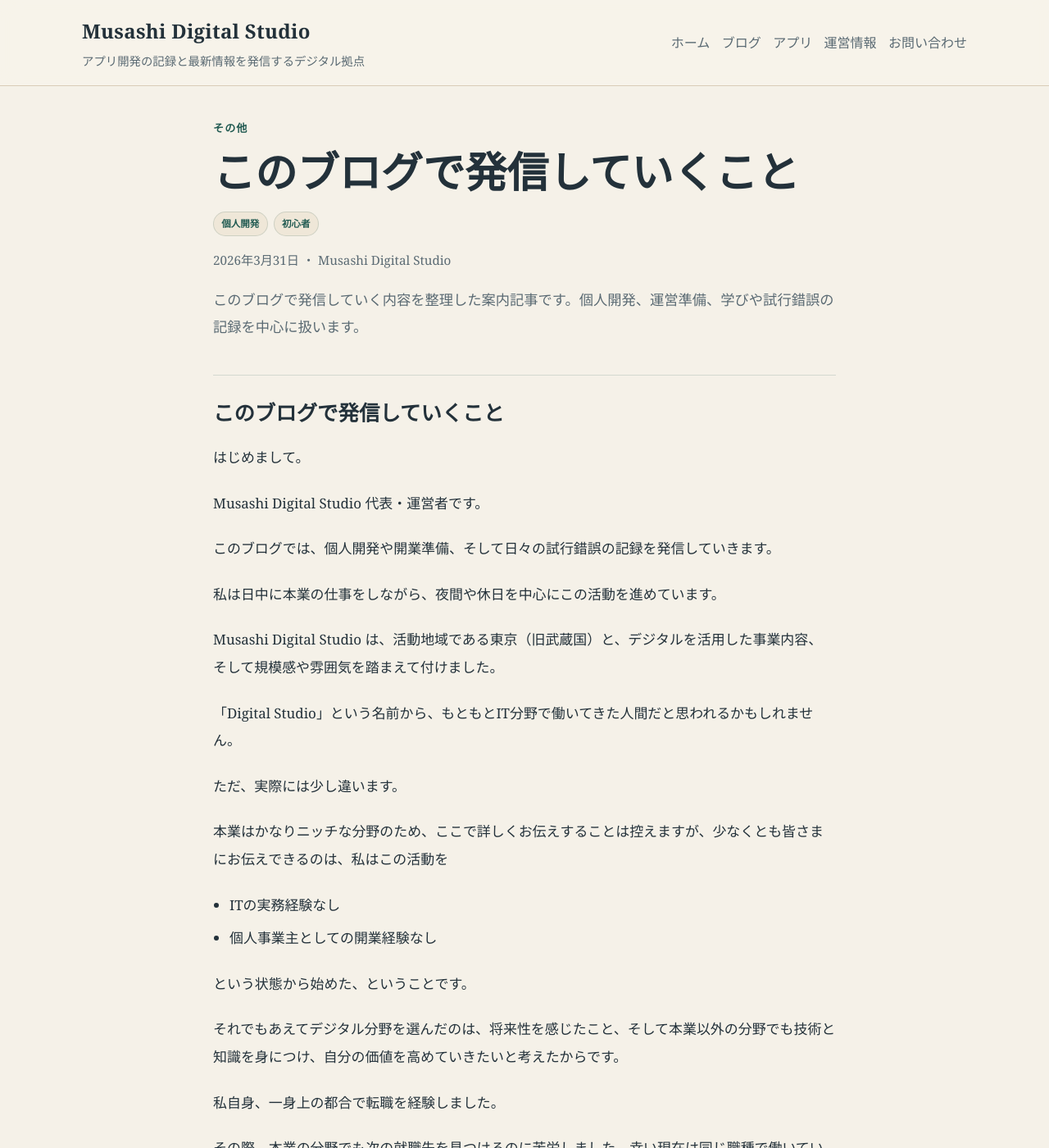
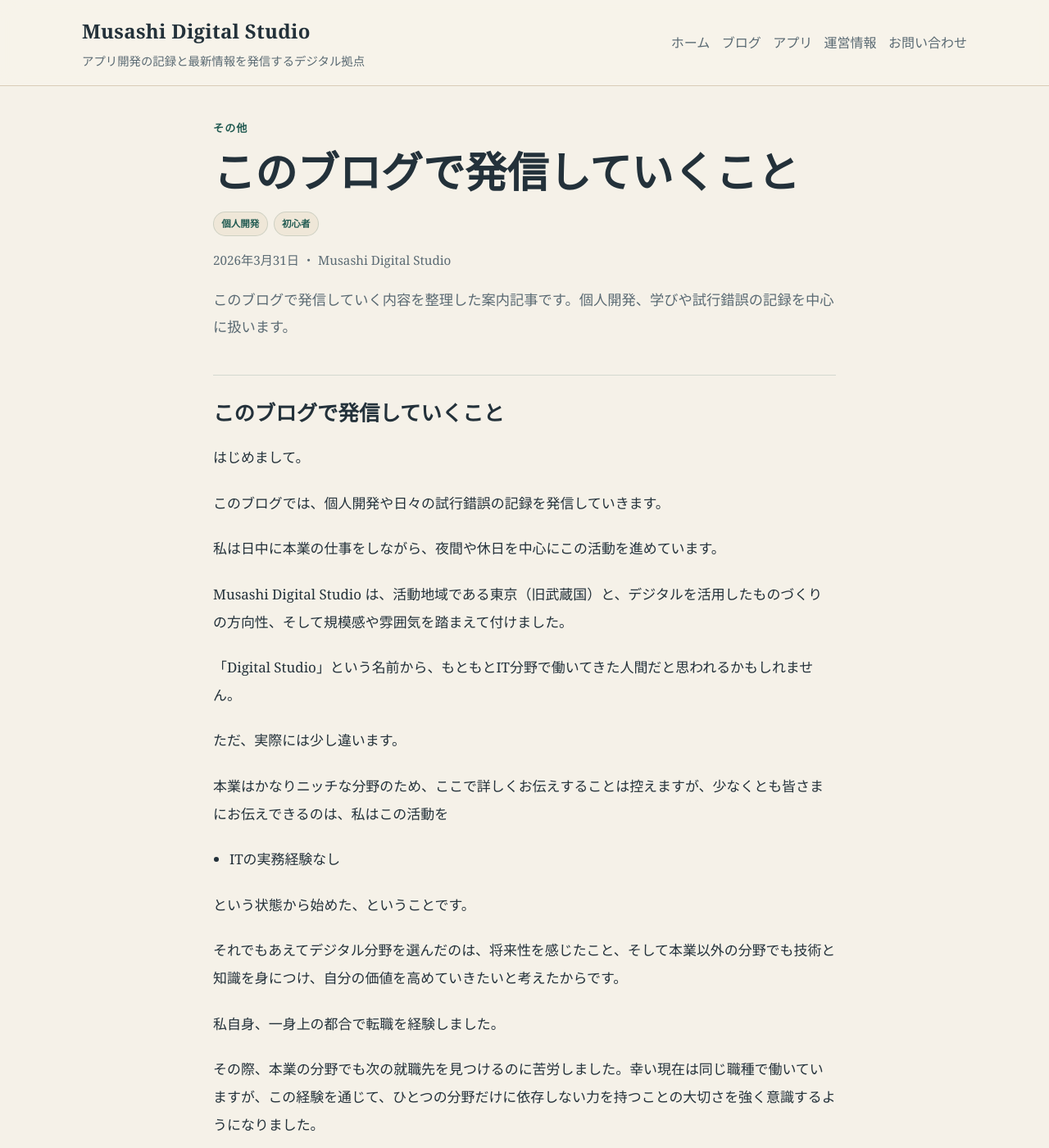
Before and after one commit to yasuhiro-toyoda/yasuhiro-toyoda.github.io, a Jekyll site: the page built from _posts/2026-04-01-このブログで発信していくこと.md, in a window 1280 px wide and 1400 px high. Shown: the whole window at 82% size. Built offline with Jekyll 4.4.1, drawn with Linux system fonts in a browser that asks for light colours; some of the changed text lies outside the part shown.

Commit message:
個人事業主を示す表現を調整

```diff
--- a/_posts/2026-04-01-このブログで発信していくこと.md
+++ b/_posts/2026-04-01-このブログで発信していくこと.md
@@ -7,19 +7,17 @@ category: その他
 tags:
   - solo-dev
   - beginner
-excerpt: "このブログで発信していく内容を整理した案内記事です。個人開発、運営準備、学びや試行錯誤の記録を中心に扱います。"
+excerpt: "このブログで発信していく内容を整理した案内記事です。個人開発、学びや試行錯誤の記録を中心に扱います。"
 ---
 # このブログで発信していくこと
 
 はじめまして。
 
-Musashi Digital Studio 代表・運営者です。
-
-このブログでは、個人開発や開業準備、そして日々の試行錯誤の記録を発信していきます。
+このブログでは、個人開発や日々の試行錯誤の記録を発信していきます。
 
 私は日中に本業の仕事をしながら、夜間や休日を中心にこの活動を進めています。
 
-Musashi Digital Studio は、活動地域である東京（旧武蔵国）と、デジタルを活用した事業内容、そして規模感や雰囲気を踏まえて付けました。
+Musashi Digital Studio は、活動地域である東京（旧武蔵国）と、デジタルを活用したものづくりの方向性、そして規模感や雰囲気を踏まえて付けました。
 
 「Digital Studio」という名前から、もともとIT分野で働いてきた人間だと思われるかもしれません。
 
@@ -28,7 +26,6 @@ Musashi Digital Studio は、活動地域である東京（旧武蔵国）と、
 本業はかなりニッチな分野のため、ここで詳しくお伝えすることは控えますが、少なくとも皆さまにお伝えできるのは、私はこの活動を
 
 - ITの実務経験なし
-- 個人事業主としての開業経験なし
 
 という状態から始めた、ということです。
 
@@ -38,7 +35,7 @@ Musashi Digital Studio は、活動地域である東京（旧武蔵国）と、
 
 その際、本業の分野でも次の就職先を見つけるのに苦労しました。幸い現在は同じ職種で働いていますが、この経験を通じて、ひとつの分野だけに依存しない力を持つことの大切さを強く意識するようになりました。
 
-そうした背景から、Musashi Digital Studio の看板を掲げ、個人事業として活動を始めました。
+そうした背景から、Musashi Digital Studio という名前で活動を続けています。
 
 ## このブログで発信する内容?
 ---
@@ -46,7 +43,7 @@ Musashi Digital Studio は、活動地域である東京（旧武蔵国）と、
 このブログでは、主に次のような内容を発信していく予定です。
 
 - ITに関する初学者・初心者向けの情報
-- 個人事業主として開業したい人向けの情報
+- 本業の合間に個人開発を進めたい人向けの情報
 - アプリ開発や運営の記録
 - 実際に調べて役立ったことや、備忘録として残しておきたいこと
 
@@ -76,11 +73,11 @@ Musashi Digital Studio は、活動地域である東京（旧武蔵国）と、
 
 開発の過程で得た気づきや工夫、失敗も含めて共有していく予定です。
 
-### 個人事業主として開業したい方
+### 本業と両立しながら個人開発を進めたい方
 
-個人事業主として開業するには、ITに関する知識だけでなく、準備や手続き、日々の進め方も重要になります。
+本業と両立しながら個人開発を続けるには、ITに関する知識だけでなく、調べ方や日々の進め方、時間の使い方も重要になります。
 
-このブログでは、開業に向けて何を準備したのか、本業と副業をどう両立しているのか、限られた時間の中でどのように進めているのかといった点についても、実体験ベースで発信していきます。
+このブログでは、本業と並行しながらどのように時間を確保しているのか、限られた時間の中でどのように学び、作っているのかといった点についても、実体験ベースで発信していきます。
 
 ## 備忘録としての側面もあります
 
@@ -104,4 +101,4 @@ Musashi Digital Studio は、活動地域である東京（旧武蔵国）と、
 
 Musashi Digital Studio
 
-代表・運営者
+運営者
--- a/about/index.html
+++ b/about/index.html
@@ -13,7 +13,7 @@ description: Musashi Digital Studio の概要、発信内容、運営方針を
   <section class="info-card about-lead">
     <h2>Musashi Digital Studio について</h2>
     <p>
-      Musashi Digital Studio は、個人でアプリ開発と情報発信に取り組むための屋号・活動名です。
+      Musashi Digital Studio は、アプリ開発と情報発信に取り組むためのサイト名・活動名です。
       日常のちょっとした手助けになるアプリを形にしながら、開発の記録や学び、運営の過程で得た気づきを継続的に整理して公開しています。
     </p>
     <p>
--- a/index.html
+++ b/index.html
@@ -44,7 +44,7 @@ description: Musashi Digital Studio のトップページです。個人開発
     </article>
     <article class="category-card post-card">
       <h3>個人開発の進め方</h3>
-      <p>個人で開発を続けるための考え方や進め方をまとめています。調べ方、AIの活用、本業との両立、時間配分、開業準備や業務運営の工夫などを扱います。</p>
+      <p>個人で開発を続けるための考え方や進め方をまとめています。調べ方、AIの活用、本業との両立、時間配分、学習や制作の進め方などを扱います。</p>
     </article>
   </div>
 </section>
```
